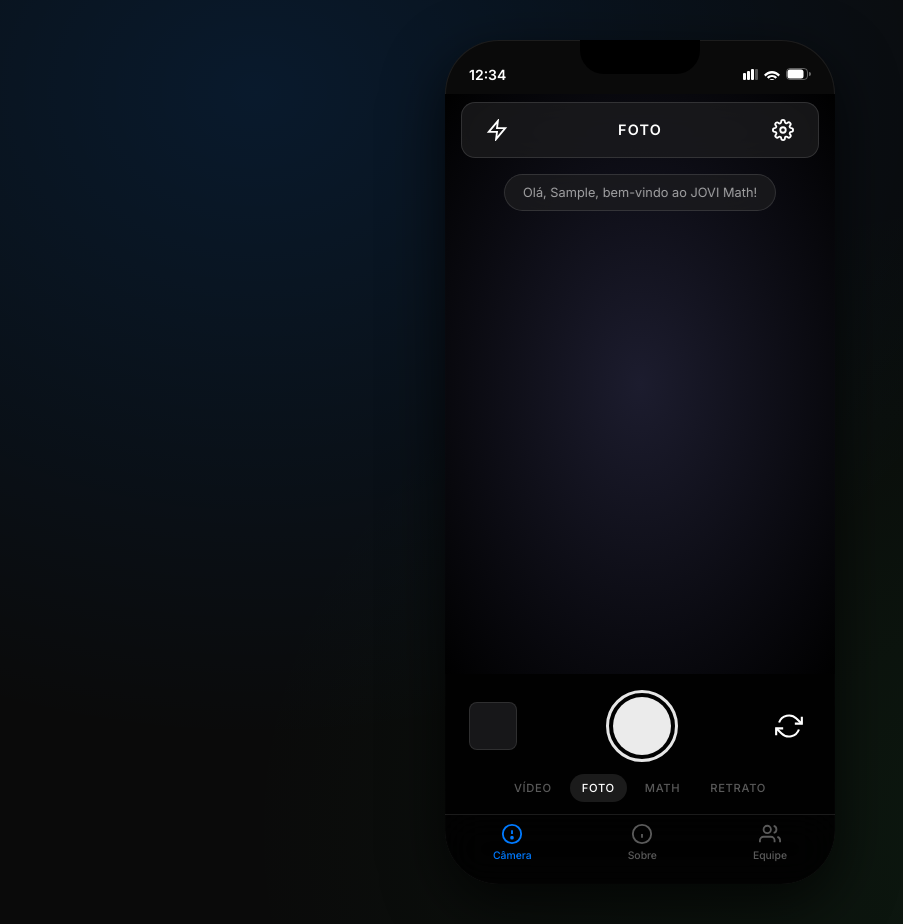
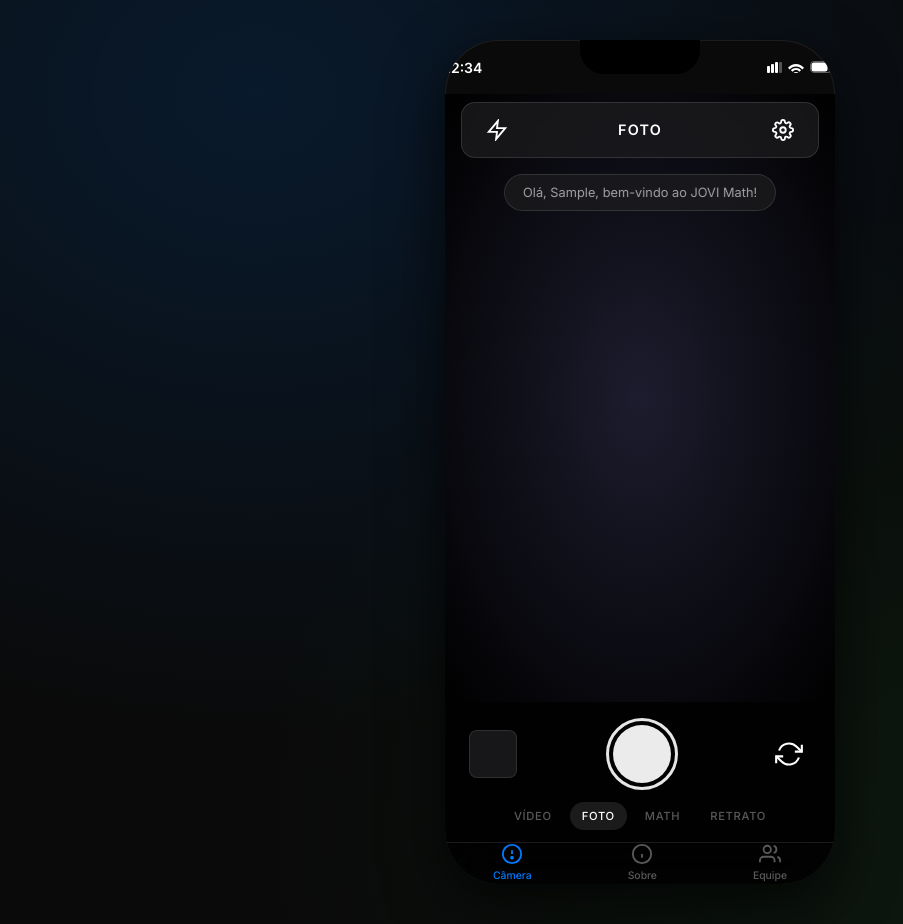
Before and after one commit to gjrzz/sprint4-webdev, a React (Vite) app: page /login in a window 1280 px wide. Both pictures are taken after typing "name@example.com", "Sample123", "Sample" into the empty fields and a click on the button "Entrar". Shown: the whole page, without its empty margins (0-903 px from the left). Built offline with nearby package versions, Linux system fonts and the light colour scheme; no server answers; a web font is replaced by a local one.

Commit message:
style: ajusta StatusBar e BottomNav para Tailwind

```diff
--- a/src/components/BottomNav.jsx
+++ b/src/components/BottomNav.jsx
@@ -46,7 +46,7 @@
   ];
 
   return (
-    <nav className="bottom-nav" aria-label="Navegação principal">
+    <nav className="bottom-nav pt-2 pb-5" aria-label="Navegação principal">
       {itens.map((item) => {
         const path = `/${item.id}`;
         const ativo = location.pathname === path;
--- a/src/components/StatusBar.jsx
+++ b/src/components/StatusBar.jsx
@@ -5,7 +5,7 @@
   const hora = useRelogio();
 
   return (
-    <div className="status-bar" aria-hidden="true">
+    <div className="status-bar pt-3.5 px-6" aria-hidden="true">
       <span className="status-time">{hora}</span>
       <div className="status-notch"></div>
       <div className="status-icons">
--- a/src/styles/style.css
+++ b/src/styles/style.css
@@ -85,7 +85,6 @@
   display: flex;
   align-items: center;
   justify-content: space-between;
-  padding: 14px 24px 0;
   height: 54px;
   flex-shrink: 0;
   position: relative;
@@ -120,7 +119,6 @@
   display: flex;
   justify-content: space-around;
   align-items: center;
-  padding: 8px 0 20px;
   border-top: 1px solid var(--border);
   background: rgba(0,0,0,.8);
   backdrop-filter: blur(20px);
```
